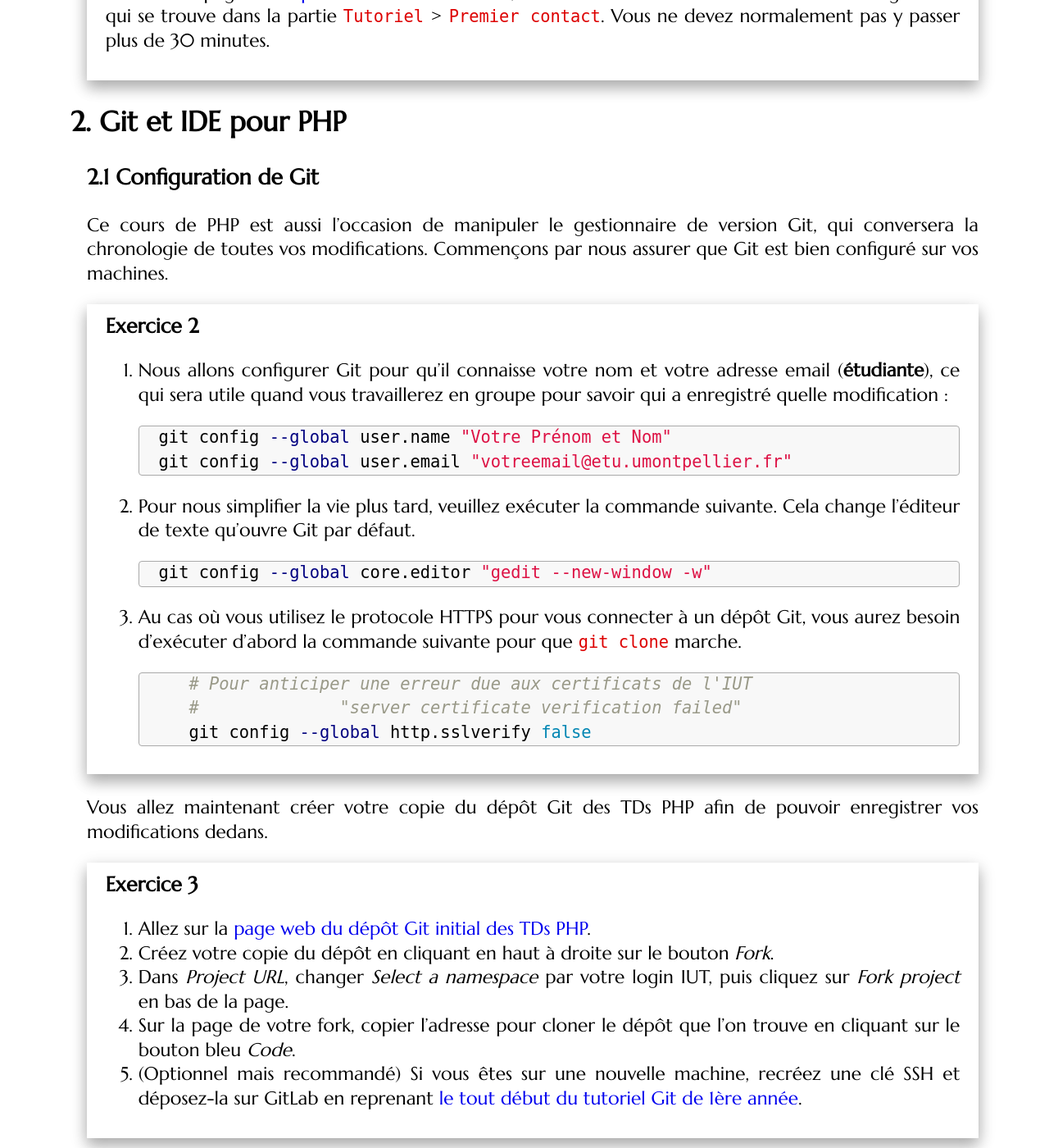
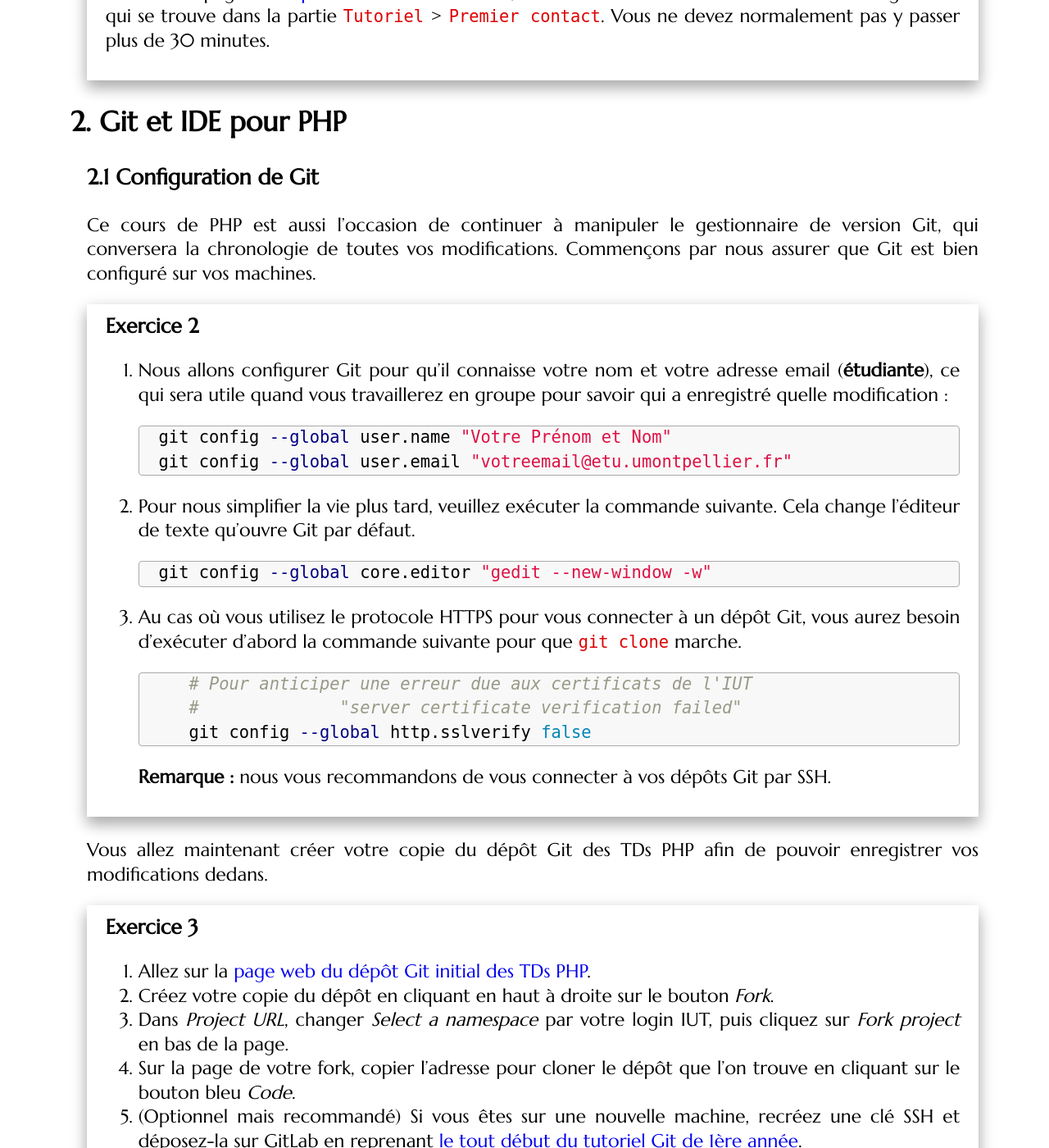
Before and after one commit to romainlebreton/R3.01-DeveloppementWeb, a Jekyll site: the page built from tutorials/tutorial1.md, in a window 1280 px wide and 1400 px high, scrolled down 492 px. Shown: the whole window at 82% size. Built offline with Jekyll 4.4.1, drawn with Linux system fonts in a browser that asks for light colours; some web fonts are replaced.

Commit message:
recommandation d'utiliser ssh plutôt que https

````diff
--- a/tutorials/tutorial1.md
+++ b/tutorials/tutorial1.md
@@ -37,7 +37,7 @@ plus de 30 minutes.
 
 ### Configuration de Git
 
-Ce cours de PHP est aussi l'occasion de manipuler le gestionnaire de version
+Ce cours de PHP est aussi l'occasion de continuer à manipuler le gestionnaire de version
 Git, qui conversera la chronologie de toutes vos modifications. Commençons par
 nous assurer que Git est bien configuré sur vos machines.
 
@@ -68,6 +68,7 @@ nous assurer que Git est bien configuré sur vos machines.
 	   #              "server certificate verification failed"
 	   git config --global http.sslverify false
       ```
+    **Remarque :** nous vous recommandons de vous connecter à vos dépôts Git par SSH.
 
 </div>
 
````
